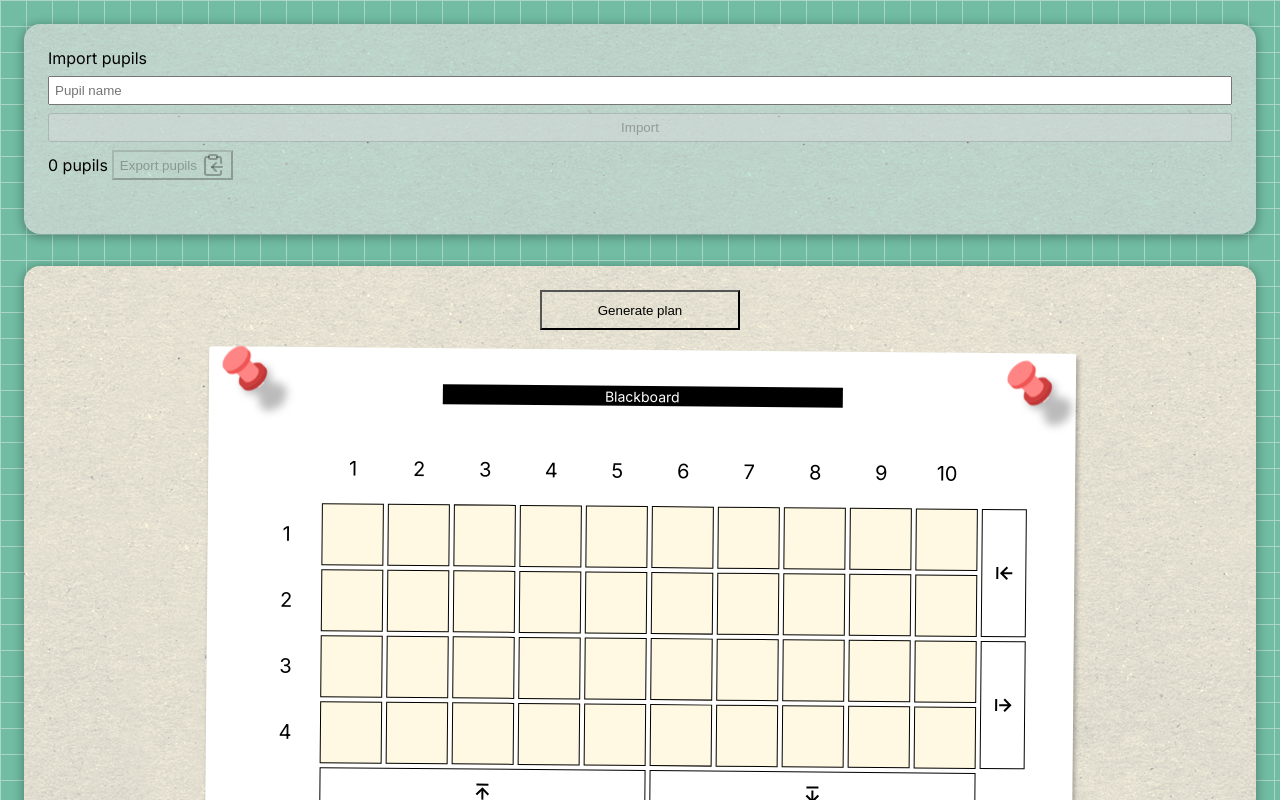
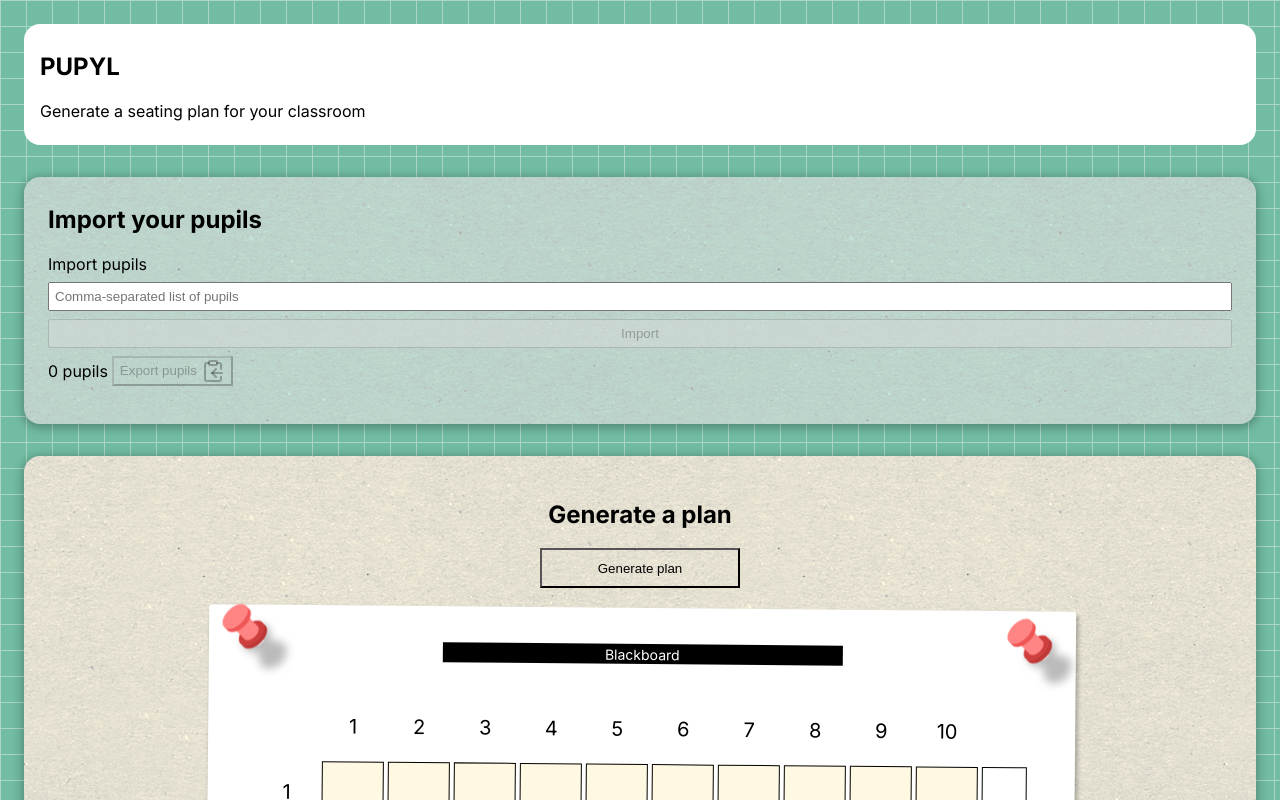
Before and after one commit to tselmek/pupyl, a Next.js app: page / in a window 1280 px wide. Shown: the top 800 px of the page. Built offline with nearby package versions, Linux system fonts and the light colour scheme.

Commit message:
Add header to left section

```diff
--- a/src/app/page.module.css
+++ b/src/app/page.module.css
@@ -5,17 +5,31 @@
   gap: calc(8 * var(--grid-gap));
 }
 
-.main > section {
+
+.main > section.left {
+  padding: 0px;
+  border-radius: 0px;
+  flex: 1;
+  flex-basis: 300px;
+  display: flex;
+  flex-direction: column;
+  gap: calc(8 * var(--grid-gap));
+}
+
+.left .header {
+  background-color: #fff;
   border-radius: 16px;
-  padding: 24px;
+  padding: 8px 16px;
+}
+
+.left .pupils {
+  background-color: #fff;
+  border-radius: 16px;
+  padding: 8px 24px;
+  flex: 1;
+  background-color: var(--green-1-light);
   background-image: url("../../public/cardboard.png");
   box-shadow: 0px 2px 10px 2px #00000044;
-}
-
-.main > section.left {
-  flex: 1;
-  flex-basis: 300px;
-  background-color: var(--green-1-light);
 }
 
 .left form {
@@ -82,6 +96,10 @@
   flex-direction: column;
   align-items: center;
   background-color: var(--beige);
+  border-radius: 16px;
+  padding: 24px;
+  background-image: url("../../public/cardboard.png");
+  box-shadow: 0px 2px 10px 2px #00000044;
 }
 
 .right > button {
--- a/src/app/page.tsx
+++ b/src/app/page.tsx
@@ -128,6 +128,12 @@ export default function Home() {
   return (
     <main className={styles.main}>
       <section className={styles.left}>
+        <div className={styles.header}>
+          <h1>PUPYL</h1>
+          <p>Generate a seating plan for your classroom</p>
+        </div>
+        <div className={styles.pupils}>
+          <h2>Import your pupils</h2>
           <form
             onSubmit={(event) => {
               event.preventDefault();
@@ -138,7 +144,7 @@ export default function Home() {
             className={styles.newPupilForm}
           >
             <label htmlFor="pupil">Import pupils</label>
-          <input id="pupil" value={newPupils} onChange={e => setNewPupils(e.target.value)} type="text" placeholder="Pupil name"/>
+            <input id="pupil" value={newPupils} onChange={e => setNewPupils(e.target.value)} type="text" placeholder="Comma-separated list of pupils"/>
             <input value="Import" type="submit" disabled={parsedPupils.length === 0}/>
 
             {newPupils !== "" && (
@@ -169,9 +175,11 @@ export default function Home() {
               />
             ))}
           </div>
+        </div>
       </section>
 
       <section className={styles.right}>
+        <h2>Generate a plan</h2>
         <button
           onClick={handleGenerate}
           disabled={pupils.length > selectedSeats.size}
```
Also changed, not shown: 1 other file (tests, documents, lock files or other folders). Lines whose indentation alone changed are shown as unchanged.
